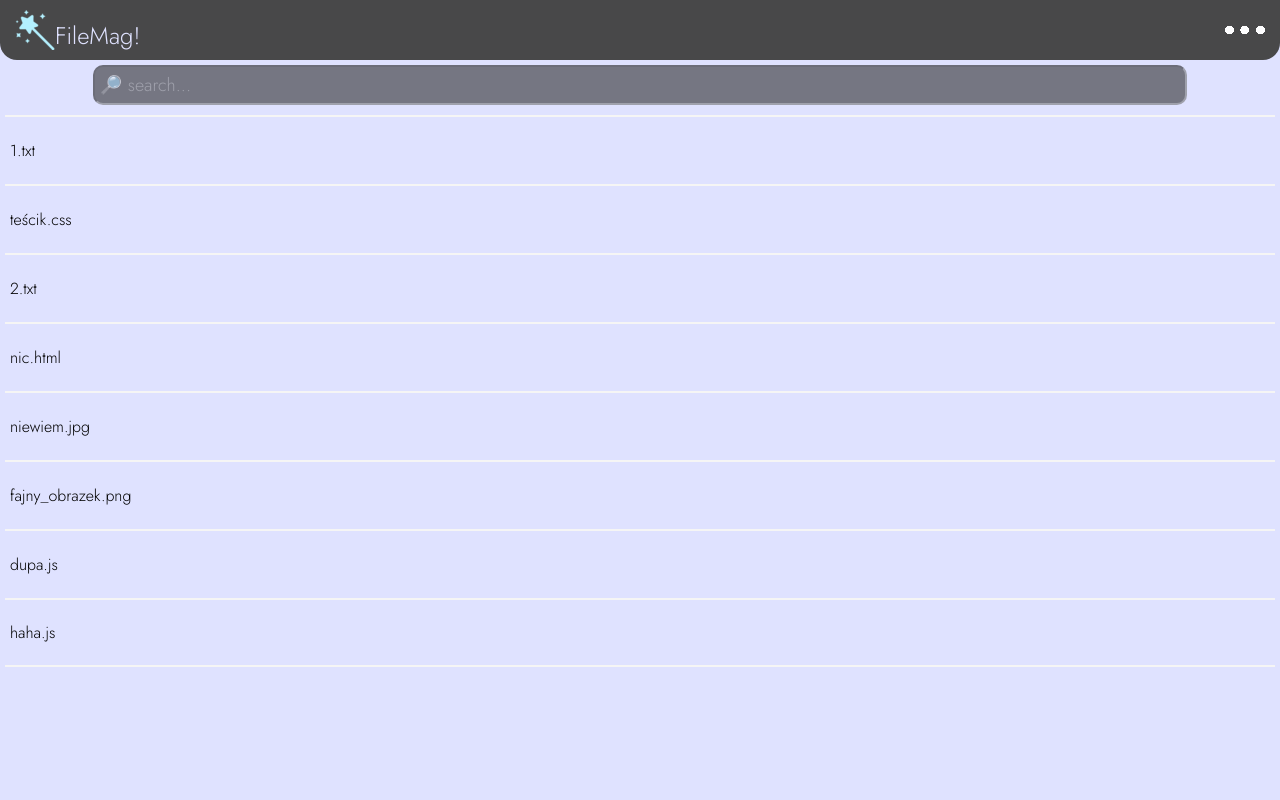
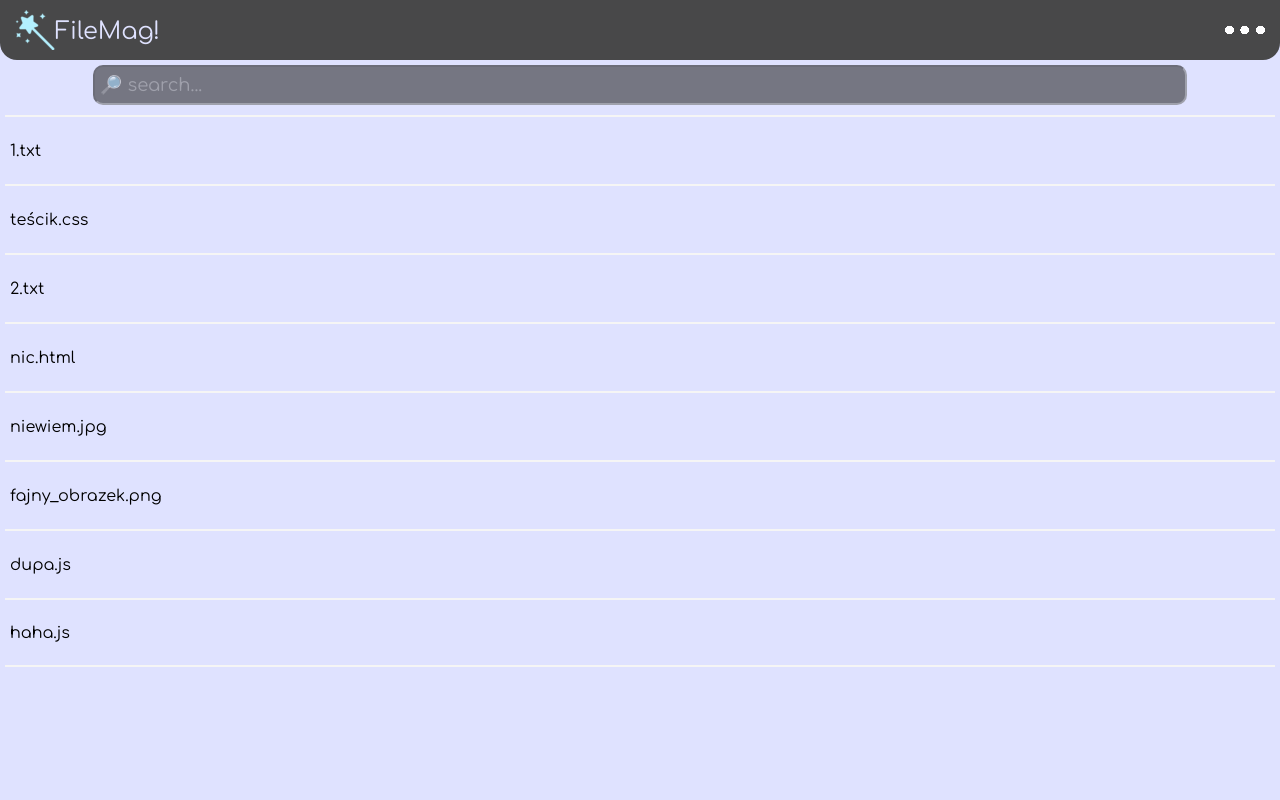
Before and after one commit to LuckieLuke/FileMag, a Flask app: page / in a window 1280 px wide. Run offline with Flask 2, Linux system fonts and the light colour scheme.

Commit message:
fighting with fonts

```diff
--- a/static/css/style.css
+++ b/static/css/style.css
@@ -41,7 +41,7 @@ body {
 .contents {
     padding: 5px 5px 5px 5px;
     height: 100%;
-    font-family: 'Jost', cursive;
+    font-family: 'Comfortaa', 'Jost', 'Arial', cursive;
 }
 
 .logo-wand {
@@ -54,7 +54,7 @@ h1.logo-name{
     color: #dfe2ff;
     font-size: 24px;
     margin-top: 18px;
-    font-family: 'Jost', cursive;
+    font-family: 'Comfortaa', 'Jost', cursive;
     font-weight: normal;
     text-decoration: none;
     float: left;
@@ -77,7 +77,7 @@ h1.logo-name{
     background-color: #303030;
     padding: 0 5px;
     color: white;
-    font-family: 'Jost', cursive;
+    font-family: 'Comfortaa', 'Jost', cursive;
     font-size: 18px;
 }
 
--- a/templates/base.html
+++ b/templates/base.html
@@ -8,7 +8,7 @@
         <meta name="description" content="progressive webapp to be to manage files"/>
         <link rel="icon" href="../static/img/wand2cp.png" type="image/icon type">
         <link rel="stylesheet" type="text/css" href="../static/css/style.css">
-        <link href="https://fonts.googleapis.com/css2?family=Comfortaa:wght@500&display=swap" rel="stylesheet">
+        <link href="https://fonts.googleapis.com/css?family=Comfortaa:400,700&display=swap" rel="stylesheet">
         <link href="https://fonts.googleapis.com/css2?family=Jost:wght@300&display=swap" rel="stylesheet">
         <title>
             {% block title %}
```
